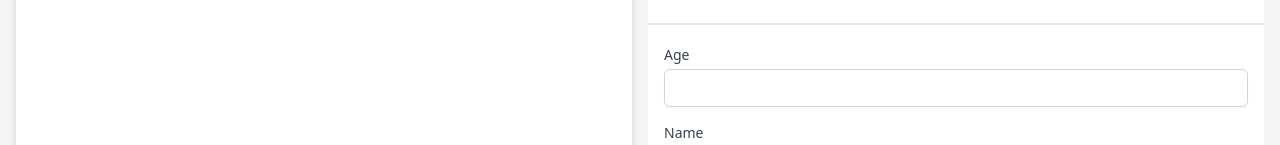
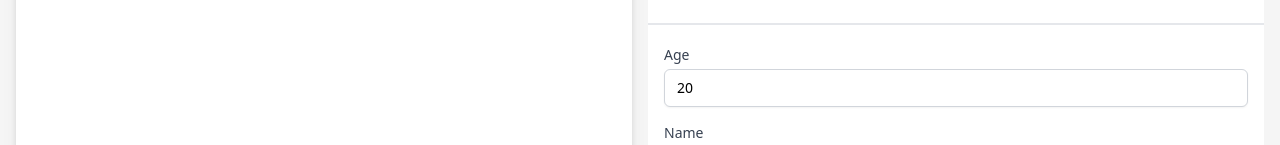
Before and after one commit to richardvanbergen/dsl-parse-demo, a Vue app: page / in a window 1280 px wide. Shown: the part 138-283 px from the top of the page. Built offline with nearby package versions, Linux system fonts and the light colour scheme; a web font is replaced by a local one.

Commit message:
fix: data model updates

```diff
--- a/src/components/Fields.vue
+++ b/src/components/Fields.vue
@@ -38,6 +38,7 @@ onMounted(() => {
     name: "age",
     label: "Age",
     uiType: "text",
+    defaultValue: 20,
     resolveType: "number",
   })
 
--- a/src/components/Input.vue
+++ b/src/components/Input.vue
@@ -2,16 +2,18 @@
 import {storeToRefs} from "pinia";
 import {useFieldStore} from "../stores/useFieldStore";
 import Card from "./Card.vue";
-import {reactive} from "vue";
 
 const fieldStore = useFieldStore()
-const {formInputs} = storeToRefs(fieldStore)
-
-const formState = reactive<Record<string, string>>({})
+const { formInputs, formValues } = storeToRefs(fieldStore)
 
 function handleChange(e: Event) {
   const target = (<HTMLInputElement>e.target)
   fieldStore.updateInput(target.name, target.value)
+}
+
+function handleChecked(e: Event) {
+  const target = (<HTMLInputElement>e.target)
+  fieldStore.updateInput(target.name, target.checked)
 }
 </script>
 
@@ -26,7 +28,7 @@ function handleChange(e: Event) {
           <div v-if="['text', 'email', 'password'].includes(input.uiType)">
             <label :for="name" class="block text-sm font-medium text-gray-700 block mb-1">{{ input.label }}</label>
             <input
-              v-model="formState[name]"
+              v-model="formValues[name]"
               :type="input.uiType"
               :name="name"
               :id="name"
@@ -36,7 +38,7 @@ function handleChange(e: Event) {
 
           <div class="relative flex items-start" v-if="input.uiType === 'checkbox'">
             <div class="flex items-center h-5">
-              <input :id="name" :aria-describedby="`${name}-description`" :name="name" type="checkbox" class="focus:ring-indigo-500 h-4 w-4 text-indigo-600 border-gray-300 rounded" />
+              <input v-model="formValues[name]" :id="name" :aria-describedby="`${name}-description`" :name="name" type="checkbox" @input="handleChecked" class="focus:ring-indigo-500 h-4 w-4 text-indigo-600 border-gray-300 rounded" />
             </div>
             <div class="ml-3 text-sm">
               <label :for="name" class="font-medium text-gray-700">{{ input.label }}</label>
--- a/src/editor/functions.ts
+++ b/src/editor/functions.ts
@@ -5,12 +5,14 @@ export type FormInput = {
   label: string,
   uiType: string,
   description?: string,
+  defaultValue?: unknown,
   resolveType: 'string' | 'number' | 'boolean',
 }
 
 export const registeredFunctions = new Map<string, {
   info?: string,
   detail?: string,
+  params?: string[],
   inputs?: FormInput[],
   fn: (value: unknown[]) => unknown
 }>()
@@ -41,22 +43,6 @@ registeredFunctions.set('ROUND', {
   detail: 'Rounds a value to a given precision',
 })
 
-registeredFunctions.set('TEST_INPUTS', {
-  fn: () => {
-    return 0
-  },
-  info: "TEST_INPUTS()",
-  detail: 'Test adding inputs dynamically to data model',
-  inputs: [
-    {
-      name: 'input1',
-      label: 'Input 1',
-      uiType: 'text',
-      resolveType: 'string'
-    },
-  ]
-})
-
 registeredFunctions.set('STRING_REPLACE', {
   fn: (parsedGrammar) => {
     const template = String(parsedGrammar[0])
@@ -75,7 +61,17 @@ registeredFunctions.set('JSON', {
     }
   },
   info: "JSON(json_stringified: string)",
+  params: ['$input.jsonInput'],
   detail: 'Get the value of a JSON string',
+  inputs: [
+    {
+      name: 'jsonInput',
+      label: 'JSON Input',
+      uiType: 'text',
+      defaultValue: '{}',
+      resolveType: 'string'
+    },
+  ]
 })
 
 export function toResolvers(functions: typeof registeredFunctions) {
@@ -92,8 +88,9 @@ export function toCompletions(functions: typeof registeredFunctions) {
   const completions: {label: string, type: string, detail?: string, info?: string}[] = []
 
   for (let [key, value] of functions) {
+    const params = value.params ? value.params.join(', ') : ''
     completions.push({
-      label: `${key}()`,
+      label: `${key}(${params})`,
       type: 'keyword',
       info: value.info,
       detail: value.detail,
--- a/src/stores/useFieldStore.ts
+++ b/src/stores/useFieldStore.ts
@@ -35,6 +35,7 @@ export const useFieldStore = defineStore('fieldStore', {
     focusedField: "",
     circularReferenceDetected: false,
     referencedFunctions: new Set<string>(),
+    formValues: {} as Record<string, unknown>,
     dependantsGraph: new Map<string, Set<string>>(),
     definedFormInputs: new Map<string, FormInput>(),
 
@@ -126,15 +127,6 @@ export const useFieldStore = defineStore('fieldStore', {
         dynamicInputs.set(definedInput.name, definedInput)
       })
 
-      this.referencedFunctions.forEach(functionName => {
-        const functionInputs = registeredFunctions.get(functionName)?.inputs
-        if (functionInputs) {
-          functionInputs.forEach(input => {
-            dynamicInputs.set(input.name, input)
-          })
-        }
-      })
-
       return dynamicInputs
     },
     categorizedNodes: function(): Map<GrammarType, ParsedGrammar[]> {
@@ -161,7 +153,7 @@ export const useFieldStore = defineStore('fieldStore', {
     },
     addInputField(input: FormInput) {
       this.definedFormInputs.set(input.name, input)
-      this.updateInput(input.name, '')
+      this.updateInput(input.name, input.defaultValue ?? '')
     },
     updateInput(key: string, value: unknown) {
       const inputs = this.formInputs.get(key)
@@ -176,11 +168,12 @@ export const useFieldStore = defineStore('fieldStore', {
             value = Number(value)
             break
           case "boolean":
-            value = value === "true"
+            value = Boolean(value)
             break
         }
       }
 
+      this.formValues[key] = value
       this.inputs.input.set(key, { value })
       const dependents = this.dependantsGraph.get('input') ?? []
 
@@ -233,6 +226,17 @@ export const useFieldStore = defineStore('fieldStore', {
       flattened.forEach(node => {
         if (isGrammarType<ParsedFunction>(node, 'function')) {
           this.referencedFunctions.add(node.value.name)
+          this.referencedFunctions.forEach(functionName => {
+            const functionInputs = registeredFunctions.get(functionName)?.inputs
+            if (functionInputs) {
+              functionInputs.forEach(input => {
+                const value = this.inputs.input.get(input.name)
+                if (!value) {
+                  this.addInputField(input)
+                }
+              })
+            }
+          })
         }
       })
 
```
